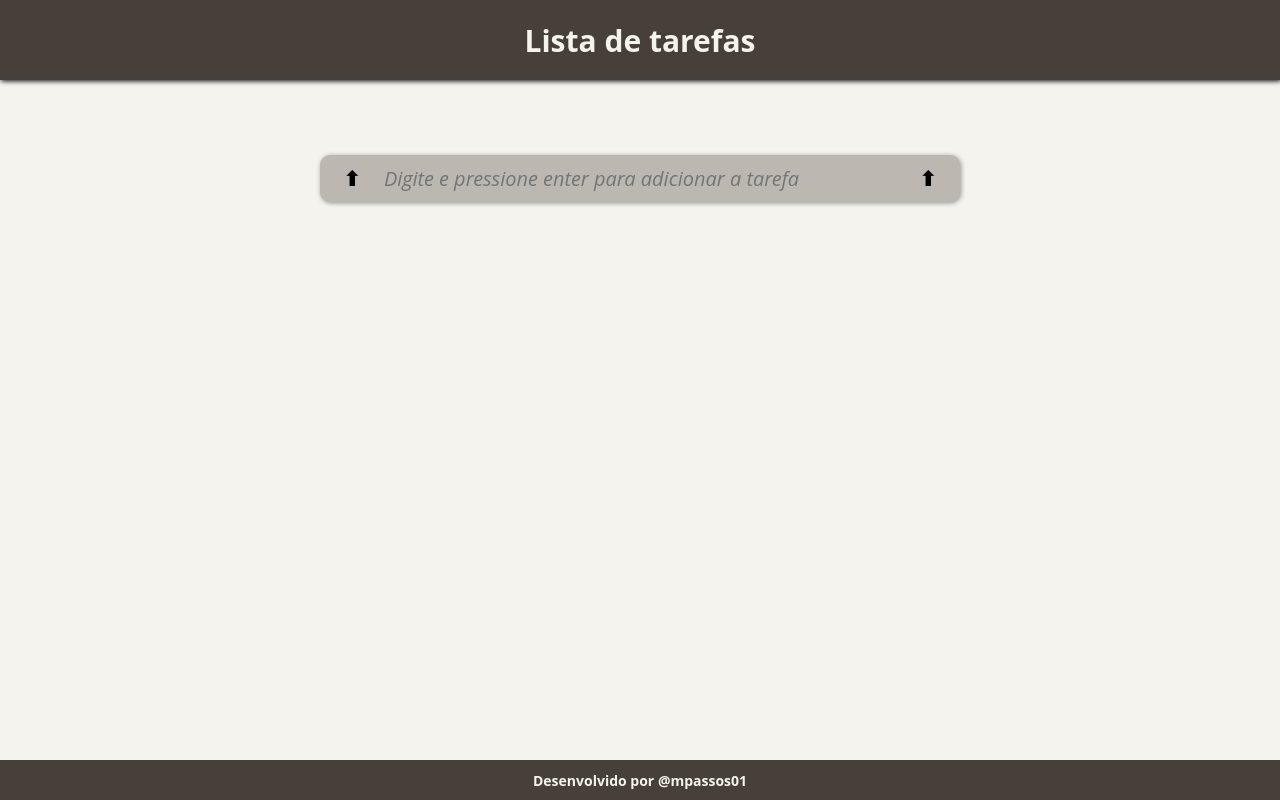
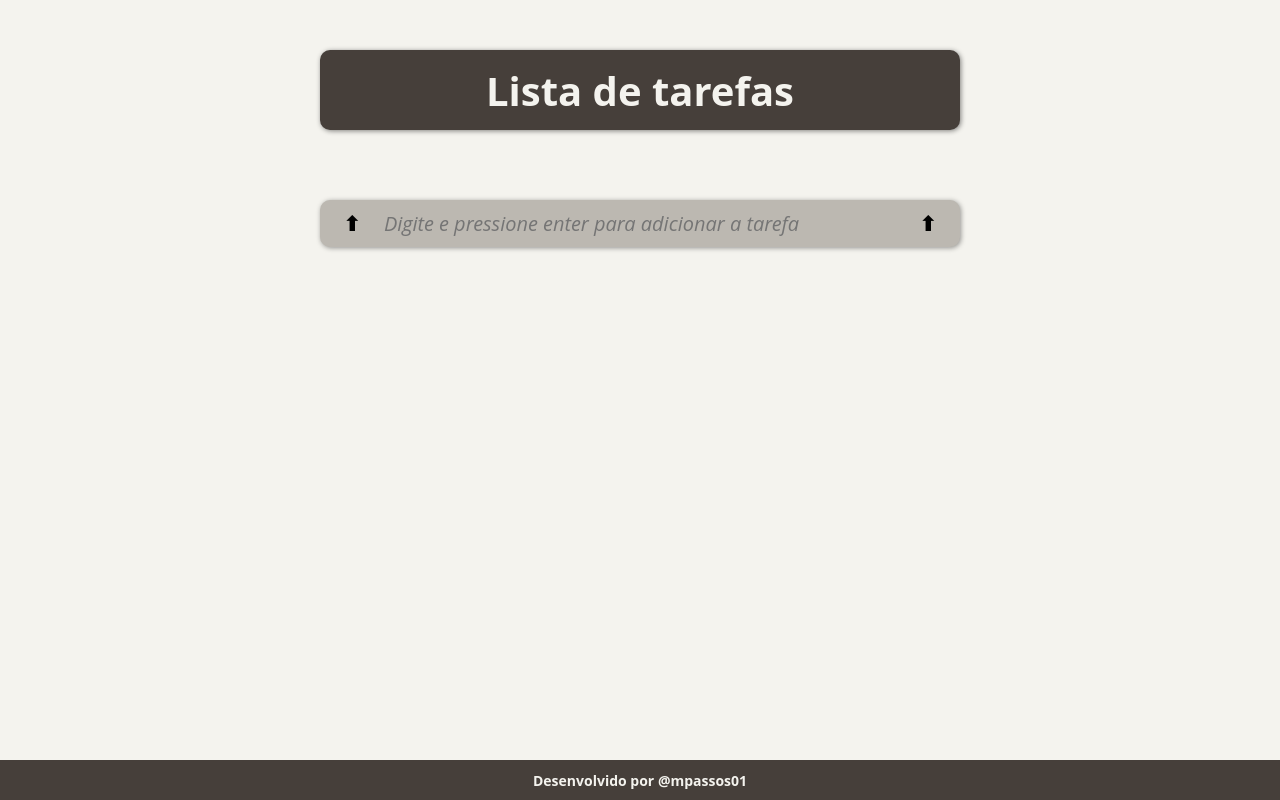
Before and after one commit to mpassos01/todo-list, a plain HTML site: page index.html in a window 1280 px wide. Drawn offline with Linux system fonts and the light colour scheme.

Commit message:
Modificada a tag header do html

```diff
--- a/index.html
+++ b/index.html
@@ -8,10 +8,10 @@
     <link rel="stylesheet" href="style.css">
 </head>
 <body>
-    <header>
+
+
+    <div class="todo">
         <h1 class="todo_title">Lista de tarefas</h1>
-    </header>
-    <div class="todo">
         <section class="todo_list" id="todoList">
 
         </section>
--- a/style.css
+++ b/style.css
@@ -40,6 +40,7 @@ body {
 }
 
 .todo_title {
+    margin-top: 50px;
     display: flex;
     background-color: var(--background-title-color);
     width: 100%;
@@ -47,9 +48,10 @@ body {
     color: var(--primary-color);
     justify-content: center;
     align-items: center;
-    margin-bottom: 50px;
-    box-shadow: 1px 1px 5px black;
-    font-size: 3rem;
+    margin-bottom: 30px;
+    box-shadow: 1px 1px 5px rgba(0, 0, 0, 0.473);
+    font-size: 4rem;
+    border-radius: 10px;
 
 }
 
```
